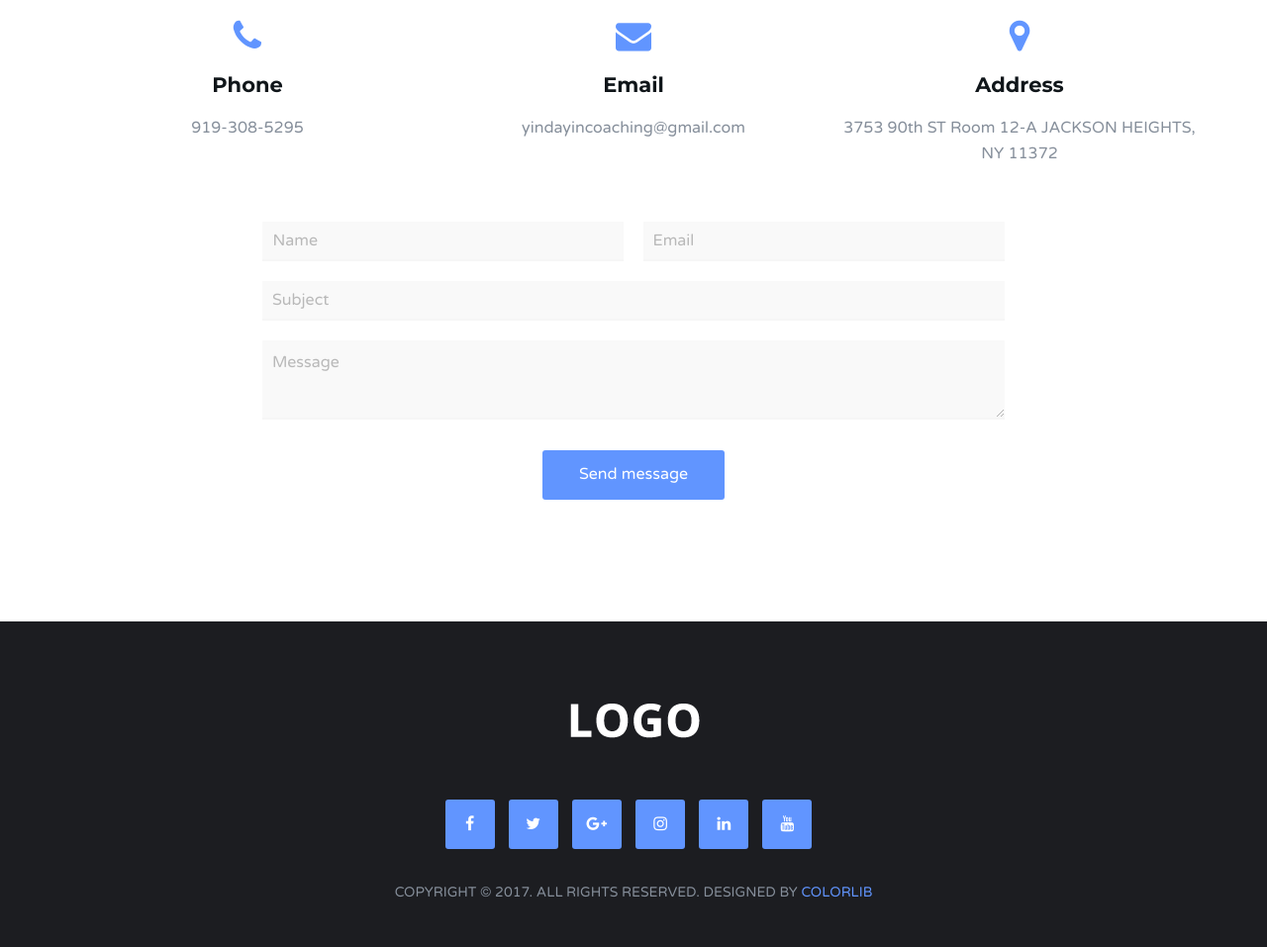
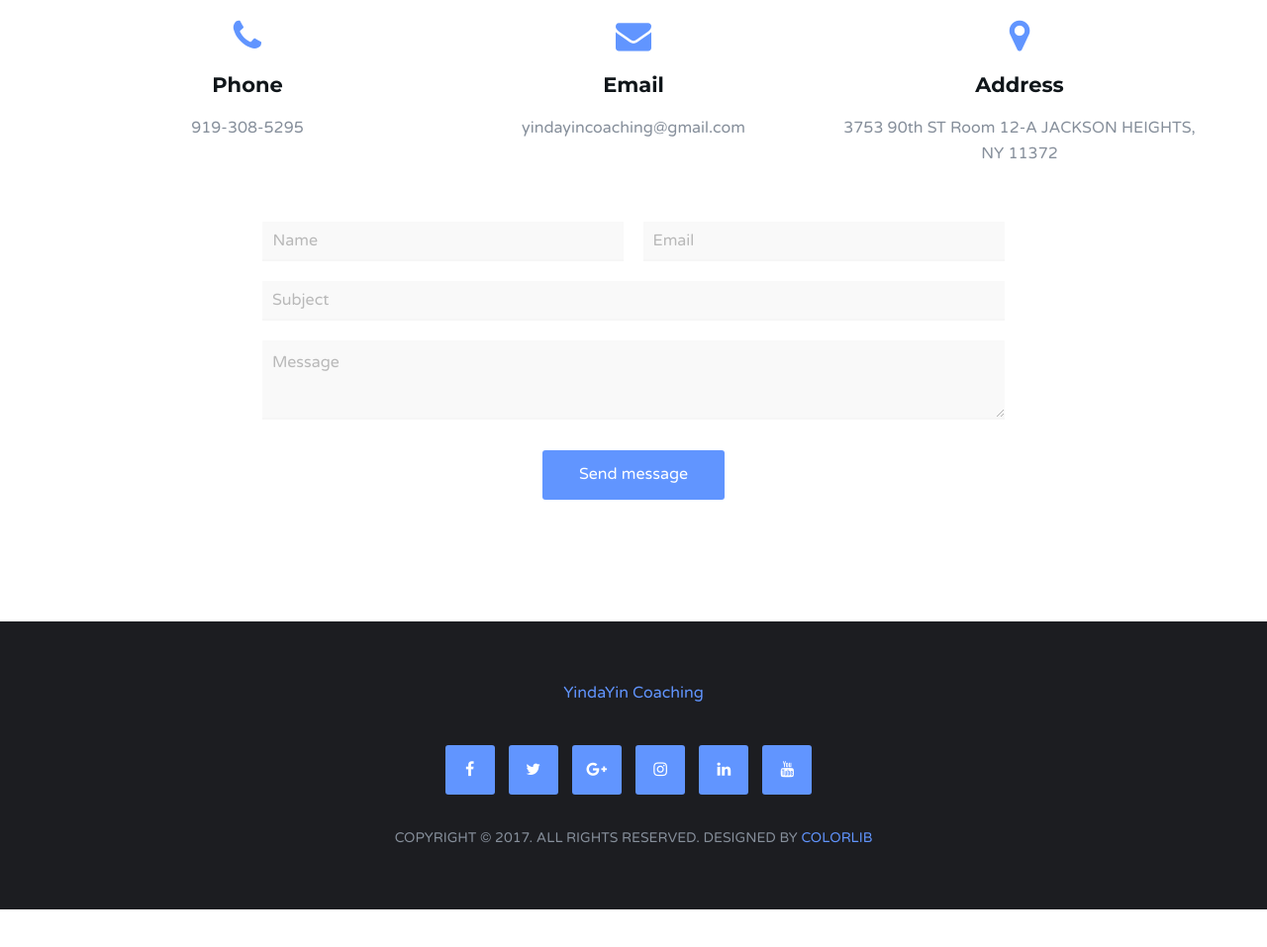
Before and after one commit to yindayin/yindayin.github.io, a plain HTML site: page index.html in a window 1280 px wide. Shown: the part 7818-8775 px from the top of the page at 99% size. After the commit the page ends 8737 px from the top, so only its background shows below. Drawn offline with Linux system fonts and the light colour scheme.

Commit message:
Update logo at footer

```diff
--- a/index.html
+++ b/index.html
@@ -899,7 +899,7 @@
 
 					<!-- footer logo -->
 					<div class="footer-logo">
-						<a href="index.html"><img src="img/logo-alt.png" alt="logo"></a>
+						<a href="index.html">YindaYin Coaching</a>
 					</div>
 					<!-- /footer logo -->
 
```
